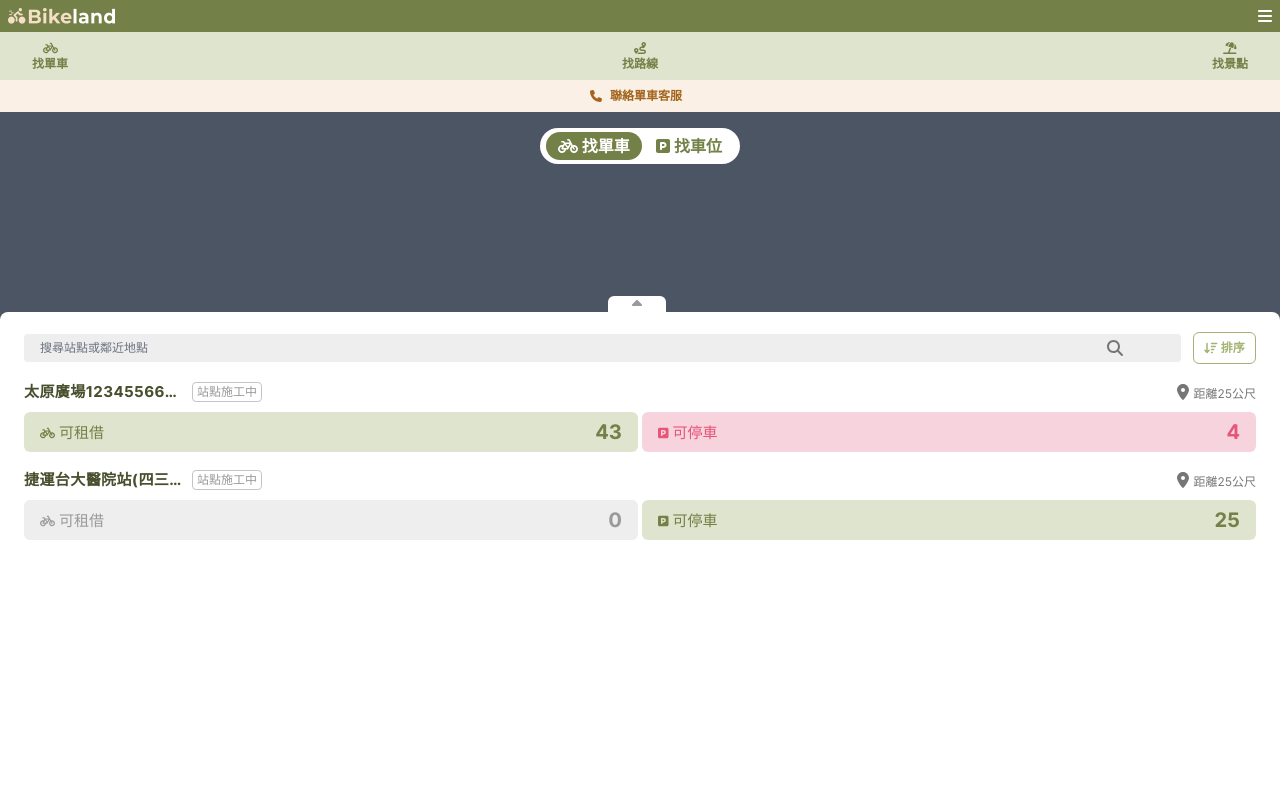
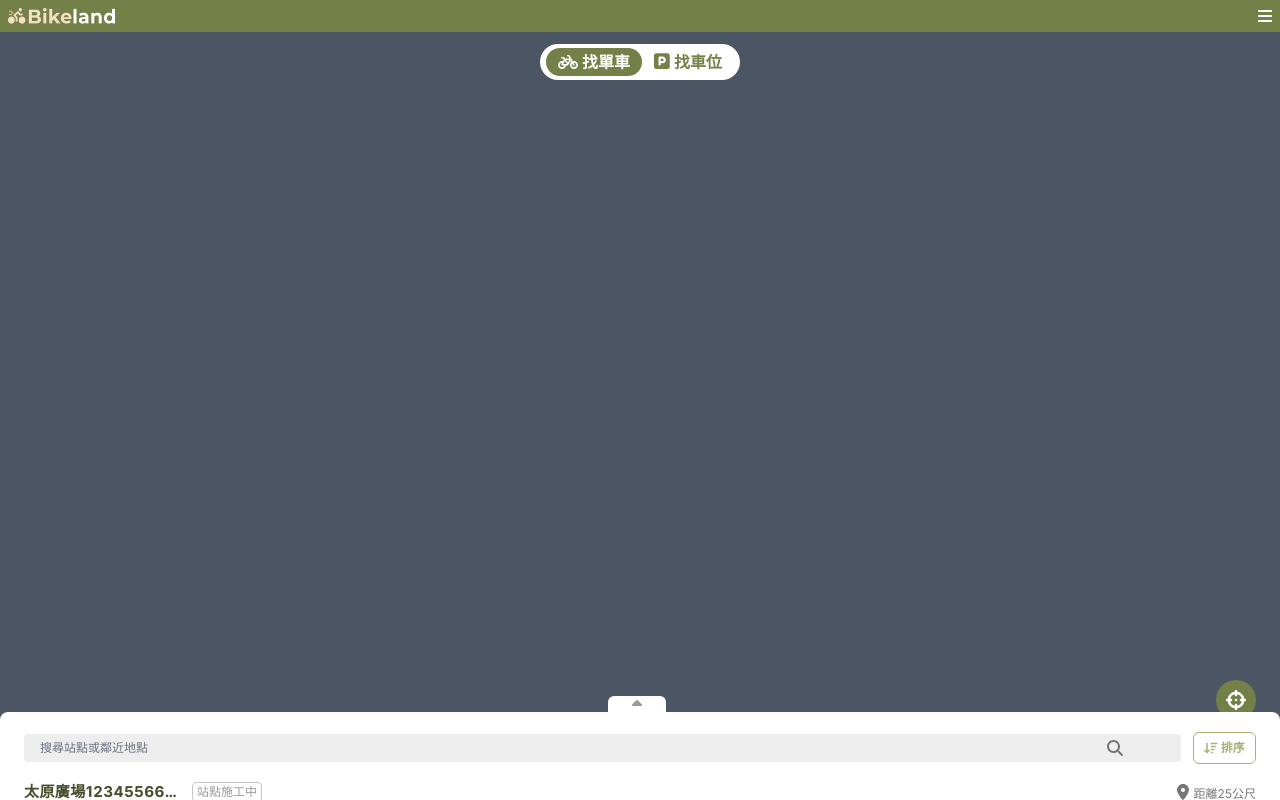
Before and after one commit to yunimm/bicycle-app, a Vue app: page / in a window 1280 px wide. Built offline with nearby package versions, Linux system fonts and the light colour scheme.

Commit message:
feat: ListPanel, Nabbar, PositionBtn 切換動態
因應動態製作而調整component載入位置

```diff
--- a/src/App.vue
+++ b/src/App.vue
@@ -1,12 +1,5 @@
-<script setup>
-import Navbar from '@/components/Navbar.vue'
-import List from '@/components/List.vue'
-</script>
-
 <template>
   <main class="relative h-screen overflow-clip">
-    <Navbar />
     <router-view />
-    <list />
   </main>
 </template>
--- a/src/components/List.vue
+++ /dev/null
@@ -1,27 +0,0 @@
-<script setup>
-import Searchbar from '@/components/Searchbar.vue'
-import SortBtn from '@/components/SortBtn.vue'
-import ListCard from '@/components/ListCard.vue'
-</script>
-
-<template>
-  <!-- 點擊後會向上展開 -->
-  <!-- -bottom-2/4 -->
-  <div class="h-fll absolute bottom-0 w-full shadow-lg">
-    <button
-      class="absolute left-1/2 -translate-x-8 -translate-y-4 rounded-t-md bg-grey-100 px-6"
-    >
-      <font-awesome-icon class="mb-1 text-grey-400" icon="caret-up" />
-      <!-- <font-awesome-icon class="text-grey-400 mb-1" icon="caret-down" /> -->
-    </button>
-    <div class="h-[488px] rounded-t-lg bg-grey-100 py-5 px-6">
-      <div class="flex">
-        <Searchbar class="grow" />
-        <SortBtn />
-      </div>
-      <div>
-        <ListCard />
-      </div>
-    </div>
-  </div>
-</template>
--- a/src/components/ListCard.vue
+++ b/src/components/ListCard.vue
@@ -1,7 +1,7 @@
 <script setup>
 import BorrowInfo from '@/components/BorrowInfo.vue'
 import ParkingInfo from '@/components/ParkingInfo.vue'
-import { reactive, computed } from 'vue'
+import { reactive } from 'vue'
 const data = reactive([
   {
     location: '太原廣場12345566699999',
@@ -21,7 +21,7 @@ const data = reactive([
 </script>
 
 <template>
-  <div v-for="item in data" :key="index">
+  <div v-for="item in data">
     <div class="mt-4 flex flex-nowrap items-center justify-between">
       <div class="flex items-center">
         <span
--- /dev/null
+++ b/src/components/ListPanel.vue
@@ -0,0 +1,47 @@
+<script setup>
+import Searchbar from '@/components/Searchbar.vue'
+import SortBtn from '@/components/SortBtn.vue'
+import ListCard from '@/components/ListCard.vue'
+import PositionBtn from '@/components/PositionBtn.vue'
+import { ref } from 'vue'
+
+const isActive = ref(false)
+
+function switchPanel() {
+  isActive.value = !isActive.value
+}
+</script>
+
+<template>
+  <PositionBtn :class="{ moveByPanel: isActive }" />
+  <!-- 點擊後會向上展開 -->
+  <div
+    class="h-fll absolute -bottom-2/4 w-full shadow-lg"
+    :class="{ isClickedPanel: isActive }"
+  >
+    <button
+      @click.stop.prevent="switchPanel"
+      class="absolute left-1/2 -translate-x-8 -translate-y-4 rounded-t-md bg-grey-100 px-6"
+    >
+      <font-awesome-icon
+        v-if="isActive"
+        class="mb-1 text-grey-400"
+        icon="caret-down"
+      />
+      <font-awesome-icon
+        v-else="isActive"
+        class="mb-1 text-grey-400"
+        icon="caret-up"
+      />
+    </button>
+    <div class="h-[488px] rounded-t-lg bg-grey-100 py-5 px-6">
+      <div class="flex">
+        <Searchbar class="grow" />
+        <SortBtn />
+      </div>
+      <div>
+        <ListCard />
+      </div>
+    </div>
+  </div>
+</template>
--- a/src/components/Navbar.vue
+++ b/src/components/Navbar.vue
@@ -1,12 +1,24 @@
+<script setup>
+import { ref } from 'vue'
+const isActive = ref(false)
+function switchNavbar() {
+  isActive.value = !isActive.value
+}
+</script>
 <template>
-  <header class="fixed w-full">
+  <header class="fixed z-10 w-full">
     <div
       class="flex max-h-[34px] items-center justify-between bg-primary-400 p-2 text-grey-100"
     >
       <img class="max-h-[16px]" src="../assets/Logo.png" alt="logo on screen" />
-      <font-awesome-icon icon="bars" />
+      <font-awesome-icon
+        @click.stop.prevent="switchNavbar"
+        class="cursor-pointer"
+        icon="bars"
+      />
     </div>
-    <div class="bg-primary-100">
+
+    <div v-show="isActive" class="bg-primary-100">
       <ul
         class="flex justify-between px-8 py-2 text-center text-xs font-bold text-primary-400"
       >
@@ -30,5 +42,20 @@
         <span class="mx-2">聯絡單車客服</span>
       </div>
     </div>
+    <!-- 切換尋找類別按鈕 -->
+    <div
+      class="fixed left-1/2 z-10 mt-3 flex h-[36px] w-[200px] -translate-x-1/2 justify-between rounded-[35px] bg-grey-100 px-1.5 py-1 after:top-[10%]"
+    >
+      <button
+        class="rounded-[16px] bg-primary-400 px-3 font-bold text-grey-100"
+      >
+        <font-awesome-icon class="mr-1" icon="bicycle" />
+        <span>找單車</span>
+      </button>
+      <button class="rounded-[16px] px-3 font-bold text-primary-400">
+        <font-awesome-icon class="mr-1 text-lg" icon="square-parking" />
+        <span>找車位</span>
+      </button>
+    </div>
   </header>
 </template>
--- a/src/components/PositionBtn.vue
+++ b/src/components/PositionBtn.vue
@@ -1,7 +1,7 @@
 <template>
   <div class="relative h-full w-full">
     <button
-      class="absolute right-6 bottom-44 h-10 w-10 rounded-full bg-primary-400"
+      class="absolute right-6 bottom-[10%] h-10 w-10 rounded-full bg-primary-400 ring-primary-400 hover:bg-primary-500 focus:bg-primary-400 focus:ring-2 focus:ring-primary-500 disabled:bg-grey-300"
     >
       <font-awesome-icon
         class="pt-1 text-center text-xl text-grey-100"
--- a/src/components/SwitchBtn.vue
+++ b/src/components/SwitchBtn.vue
@@ -1,6 +1,6 @@
 <template>
   <div
-    class="fixed top-32 left-1/2 flex h-[36px] w-[200px] -translate-x-1/2 justify-between rounded-[35px] bg-grey-100 px-1.5 py-1"
+    class="fixed left-1/2 z-10 flex h-[36px] w-[200px] -translate-x-1/2 justify-between rounded-[35px] bg-grey-100 px-1.5 py-1 after:top-[10%]"
   >
     <button class="rounded-[16px] bg-primary-400 px-3 font-bold text-grey-100">
       <slot name="dark-icon"></slot>
--- a/src/tailwind.css
+++ b/src/tailwind.css
@@ -28,4 +28,12 @@
   .fixState {
     @apply rounded border border-grey-300 py-[1px] px-1 text-xs text-grey-400;
   }
+  /* 展開listPanel */
+  .isClickedPanel {
+    @apply absolute bottom-0 h-full w-full shadow-lg;
+  }
+  /* 移動position btn */
+  .moveByPanel {
+    @apply bottom-[43%];
+  }
 }
--- a/src/views/Home.vue
+++ b/src/views/Home.vue
@@ -1,19 +1,10 @@
 <script setup>
-import SwitchBtn from '@/components/SwitchBtn.vue'
-import PositionBtn from '@/components/PositionBtn.vue'
+import Navbar from '@/components/Navbar.vue'
+import ListPanel from '@/components/ListPanel.vue'
 </script>
 <template>
   <div class="map h-full bg-gray-600">
-    <SwitchBtn>
-      <template v-slot:dark-icon>
-        <font-awesome-icon icon="bicycle" />
-      </template>
-      <template v-slot:dark-icon-name> 找單車 </template>
-      <template v-slot:icon>
-        <font-awesome-icon icon="square-parking" />
-      </template>
-      <template v-slot:icon-name> 找車位 </template>
-    </SwitchBtn>
-    <PositionBtn />
+    <Navbar />
+    <ListPanel />
   </div>
 </template>
```
